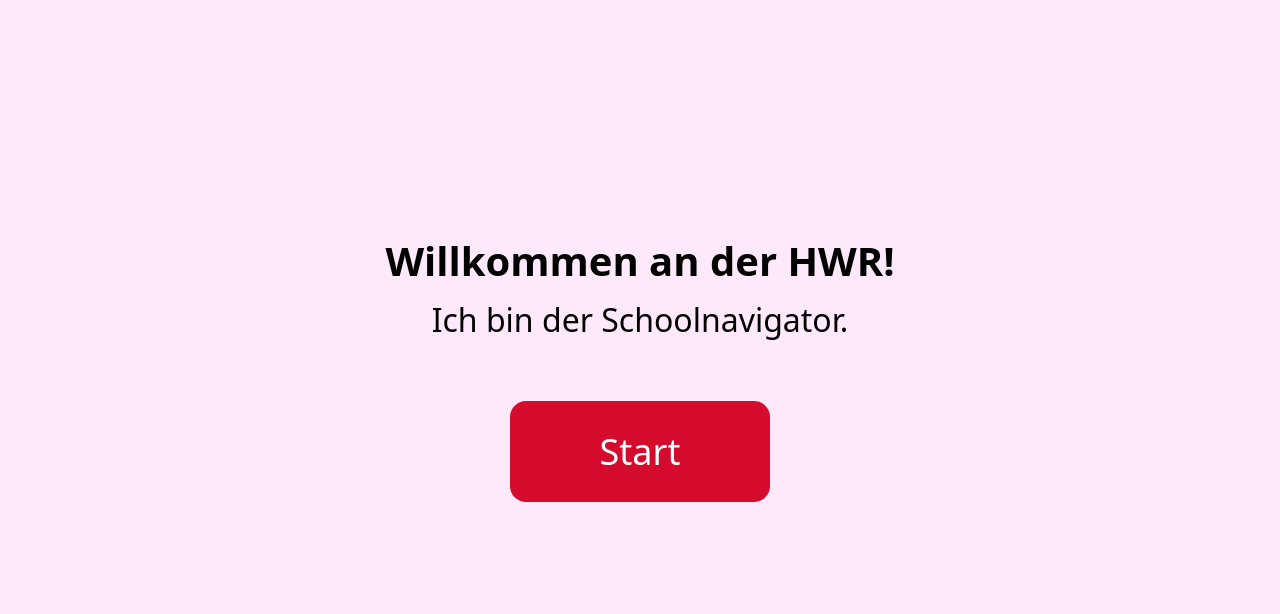
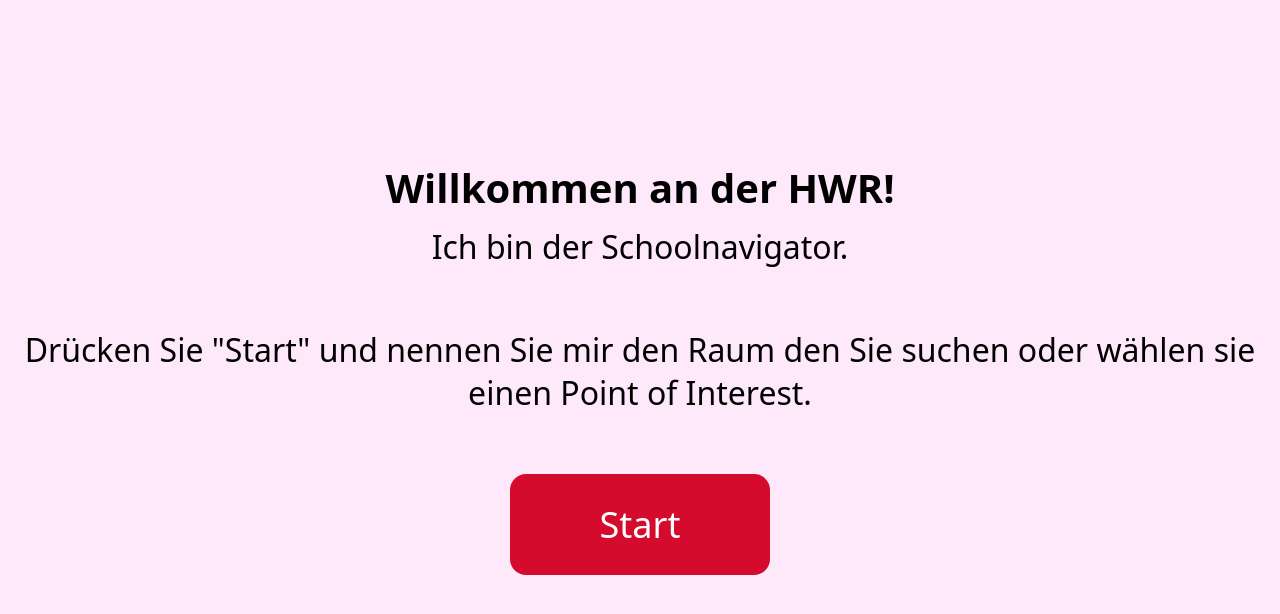
Before and after one commit to hwr-sew25/team_display, a Flask app: page / in a window 1280 px wide. Shown: the part 65-679 px from the top of the page. Run offline with Flask 3, Linux system fonts and the light colour scheme.

Commit message:
update start screen

```diff
--- a/templates/index.html
+++ b/templates/index.html
@@ -13,9 +13,11 @@
 {% if session.lang == 'en' %}
   <h1>Welcome to HWR!</h1>
   <p>I am the Schoolnavigator.</p>
+  <p>Press "Start" and tell me which room you are looking for or select a point of interest.</p>
 {% else %}
   <h1>Willkommen an der HWR!</h1>
   <p>Ich bin der Schoolnavigator.</p>
+  <p>Drücken Sie "Start" und nennen Sie mir den Raum den Sie suchen oder wählen sie einen Point of Interest.</p>
 {% endif %}
 
 <a href="{{ url_for('raumwahl') }}" class="start-btn">
```
